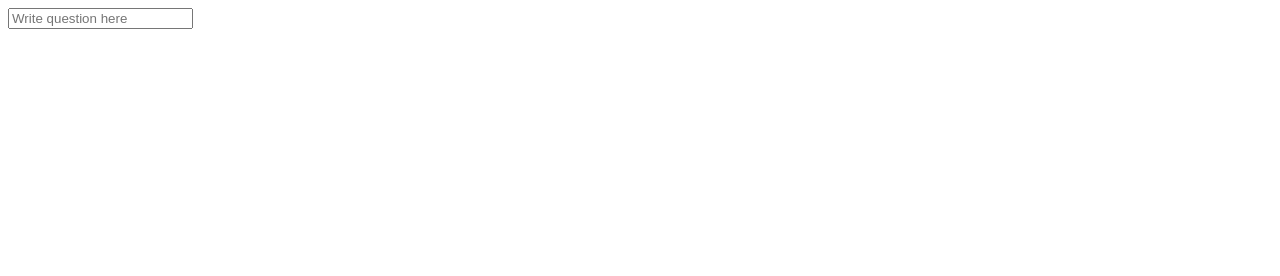
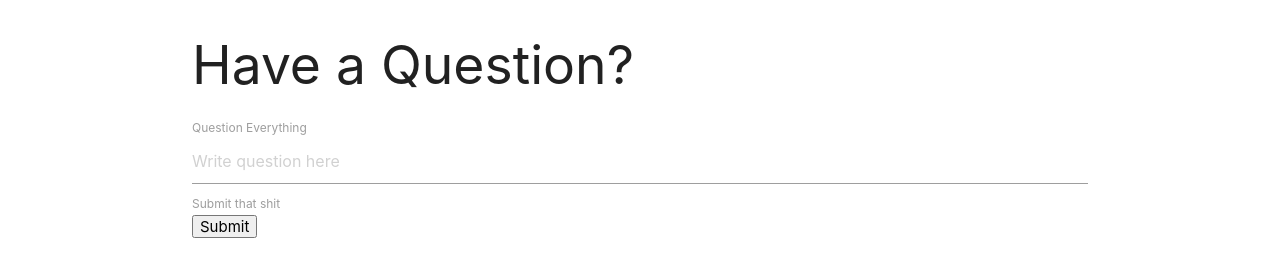
Before and after one commit to tbricca/stack-overflow, a plain HTML site: page index.html in a window 1280 px wide. Drawn offline with nearby package versions, Linux system fonts and the light colour scheme.

Commit message:
added materialize, and some other small additions

```diff
--- a/index.html
+++ b/index.html
@@ -5,8 +5,23 @@
     <meta name="viewport" content="width=device-width, initial-scale=1.0">
     <meta http-equiv="X-UA-Compatible" content="ie=edge">
     <title>Document</title>
+
+    <link rel="stylesheet" href="https://cdnjs.cloudflare.com/ajax/libs/materialize/1.0.0/css/materialize.min.css">
+
 </head>
 <body>
-    <input type="text" placeholder="Write question here">
+    <div class="container">
+    <h2>Have a Question?</h2>
+    <div class="form-group">
+        <!-- Make this a form (FORM TO ADD) -->
+        <label for="Question">Question Everything</label>
+        <input type="text" placeholder="Write question here">
+        <label for="Submit">Submit that shit</label>
+        <br>
+        <input type="submit" placeholder="Submit question here">
+    </div>
+    </div>
+
+    <script src="https://cdnjs.cloudflare.com/ajax/libs/materialize/1.0.0/js/materialize.min.js"></script>
 </body>
 </html>
```
